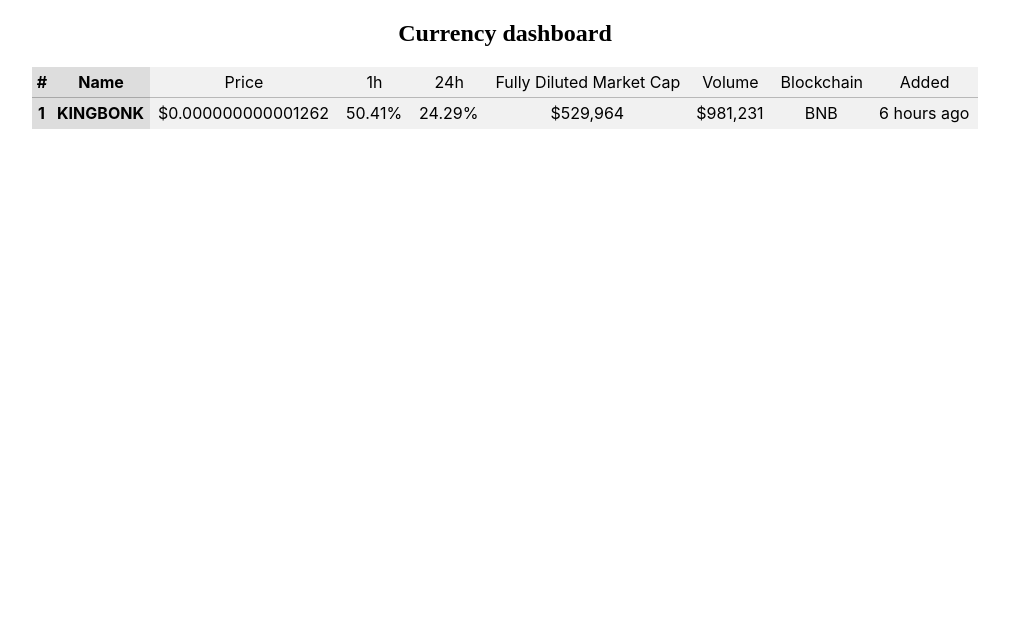
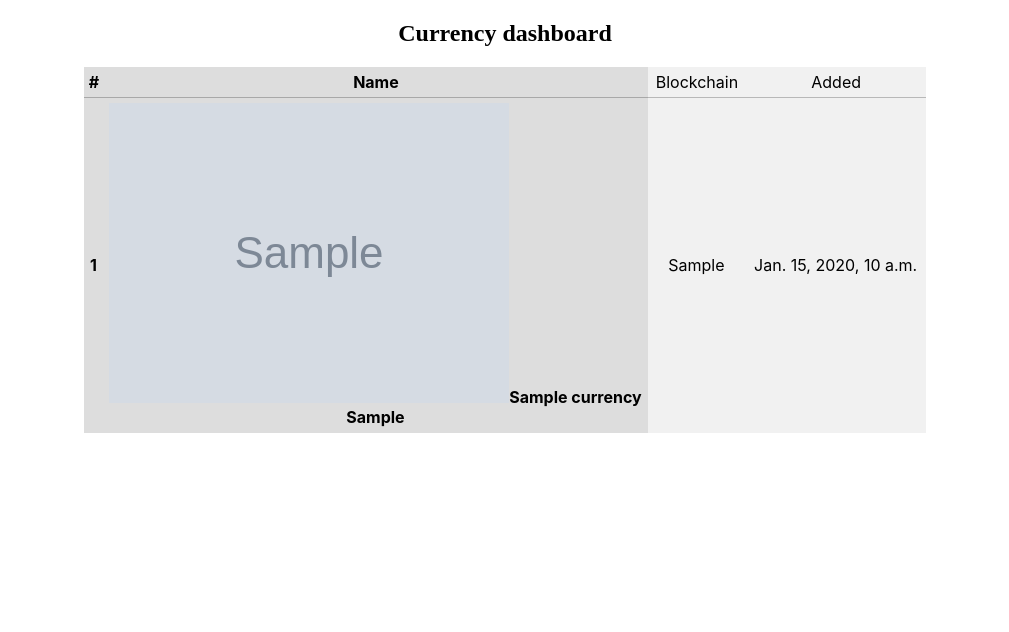
Before and after one commit to rubix0307/CoinHistory, a Django app: template currency/templates/currency/index.html in a window 1280 px wide. Shown: the part 51-683 px from the top of the page, without its empty margins (135-1144 px from the left). Run offline with Django 5.2, Linux system fonts and the light colour scheme; the template is opened without the code that fills it: values that come from a table or form of the project are taken from there, others are empty; tables that the repository leaves empty hold one stand-in row (values such as "Sample post"); grey boxes marked "Sample" are stand-in pictures; lists and menus that the app fills with data are empty; parts of the project's set-up code (start-up, migrations or seed data) failed here and were passed over.

Commit message:
remove platform by foreign key

```diff
--- a/currency/models.py
+++ b/currency/models.py
@@ -5,15 +5,6 @@ from django.utils import timezone
 class Tag(models.Model):
     name = models.CharField(max_length=255)
     slug = models.CharField(max_length=255)
-
-class Platform(models.Model):
-    # e.g. EOS, NEO, Ethereum, proprietary blockchain
-    name = models.CharField(max_length=255)
-    slug = models.CharField(max_length=255)
-    symbol = models.CharField(max_length=255)
-
-class Url(models.Model):
-    url = models.URLField(max_length=1000)
 
 class Currency(models.Model):
     id = models.PositiveIntegerField(primary_key=True)
@@ -23,12 +14,11 @@ class Currency(models.Model):
     symbol = models.CharField(max_length=255) # e.g. BTC
     logo = models.URLField(max_length=1000)
     coinmarketcap_url = models.URLField(max_length=1000)
-    circulating_supply = models.PositiveBigIntegerField() # coins that are circulating in the market and in the general public's hands
+    circulating_supply = models.PositiveBigIntegerField(null=True) # coins that are circulating in the market and in the general public's hands
     total_supply = models.DecimalField(max_digits=20, decimal_places=0, null=True) # coins in existence right now minus any coins that have been verifiably burned (optional)
     max_supply = models.PositiveBigIntegerField(null=True) # maximum of coins that will ever exist in the lifetime of the asset
     tags = models.ManyToManyField(Tag)
-    platform = models.ForeignKey(Platform, on_delete=models.CASCADE, null=True)
-    urls = models.ForeignKey(Url, on_delete=models.CASCADE, null=True)
+    platform = models.CharField(max_length=255, null=True)
     last_updated = models.DateTimeField(default=timezone.now)
     date_added = models.DateTimeField(default=timezone.now)
 
--- a/currency/templates/currency/index.html
+++ b/currency/templates/currency/index.html
@@ -9,27 +9,19 @@
                 <tr>
                     <th class="left">#</th>
                     <th class="left">Name</th>
-                    <th>Price</th>
-                    <th>1h</th>
-                    <th>24h</th>
-                    <th>Fully Diluted Market Cap</th>
-                    <th>Volume</th>
                     <th>Blockchain</th>
                     <th>Added</th>
                 </tr>
             </thead>
             <tbody>
-                <tr>
-                    <th class="left">1</th>
-                    <th class="left">KINGBONK</th>
-                    <th>$0.000000000001262</th>
-                    <th>50.41%</th>
-                    <th>24.29%</th>
-                    <th>$529,964</th>
-                    <th>$981,231</th>
-                    <th>BNB</th>
-                    <th>6 hours ago</th>
-                </tr>
+                {% for currency in currencies %}
+                    <tr>
+                        <th class="left">{{ forloop.counter }}</th>
+                        <th class="left"><div class="caption">{% if currency.logo %}<img class="logo" alt="Logo for {{ currency.name }}" src="{{ currency.logo }}">{% endif %}{{ currency.name }} <div class="symbol">{{ currency.symbol }}</div></div></th>
+                        <th>{{ currency.platform }}</th>
+                        <th>{{ currency.date_added }}</th>
+                    </tr>
+                {% endfor %}
             </tbody>
         </table>
     </div>
```
Also changed, not shown: currency/views.py (+2 -15 lines), currency/migrations/0001_initial.py.
